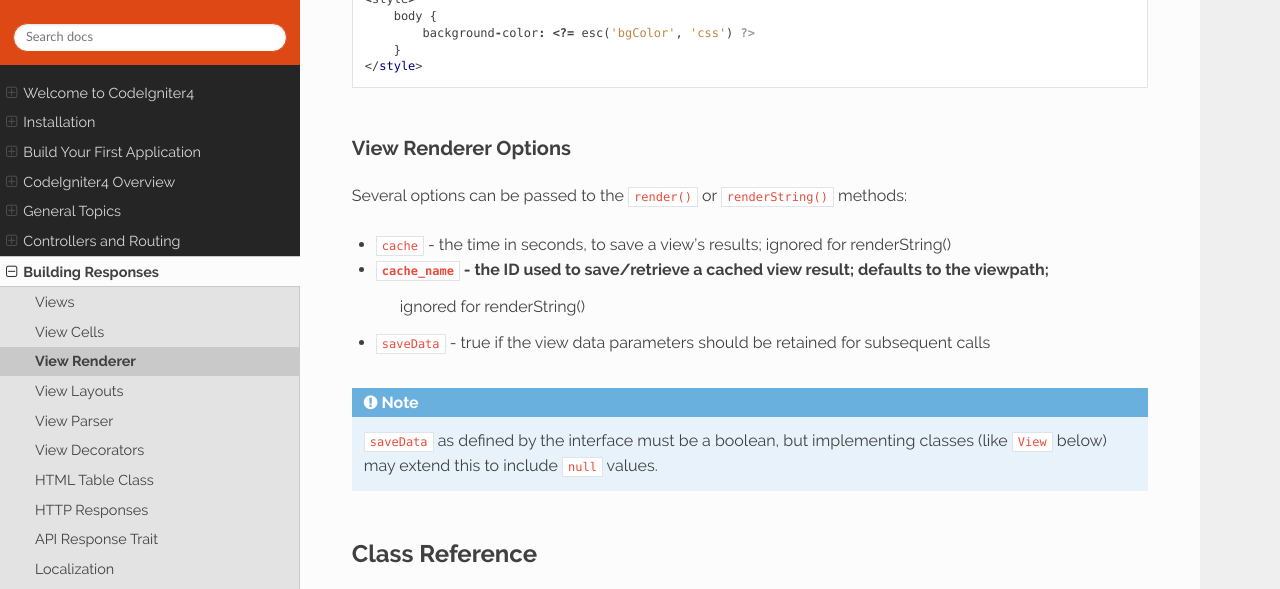
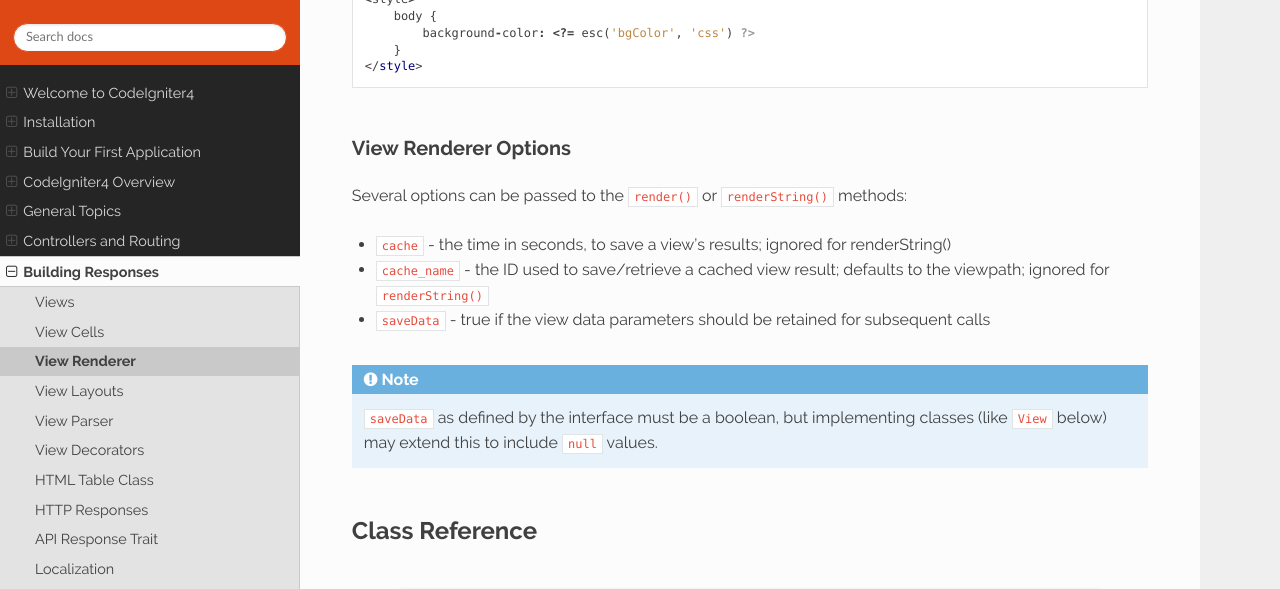
Before and after one commit to NEKOGET/ci4_user_guide_src, a Sphinx documentation site: the page built from source/outgoing/view_renderer.rst, in a window 1280 px wide and 900 px high, scrolled down 2292 px, cut to the strip 0-589 px from the top of the window. Built offline with Sphinx 7.4.7 and the Read the Docs theme 2.0.0, drawn with Linux system fonts in a browser that asks for light colours.

Commit message:
docs: fix RST format error

```diff
--- a/source/outgoing/view_renderer.rst
+++ b/source/outgoing/view_renderer.rst
@@ -98,8 +98,7 @@ View Renderer Options
 Several options can be passed to the ``render()`` or ``renderString()`` methods:
 
 -   ``cache`` - the time in seconds, to save a view's results; ignored for renderString()
--   ``cache_name`` - the ID used to save/retrieve a cached view result; defaults to the viewpath;
-        ignored for renderString()
+-   ``cache_name`` - the ID used to save/retrieve a cached view result; defaults to the viewpath; ignored for ``renderString()``
 -   ``saveData`` - true if the view data parameters should be retained for subsequent calls
 
 .. note:: ``saveData`` as defined by the interface must be a boolean, but implementing
```
